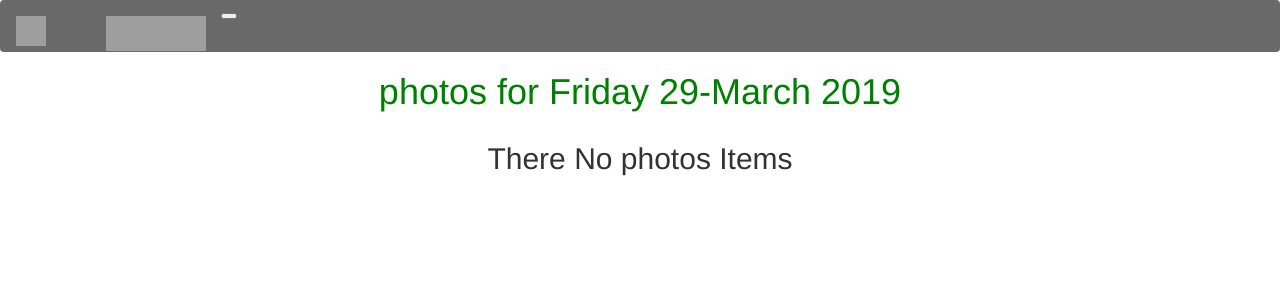
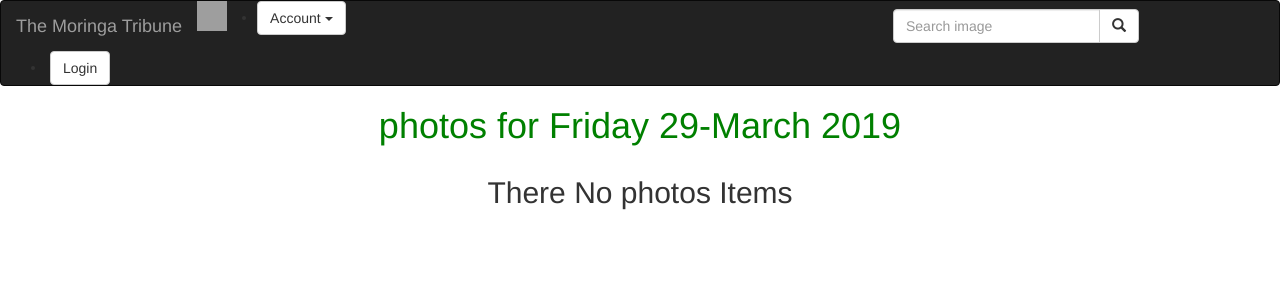
Before and after one commit to tytyne/instaphoto, a Django app: page / in a window 1280 px wide. Shown: the top 300 px of the page. Run offline with Django 3.2, Linux system fonts and the light colour scheme; data that the repository does not hold is empty; some libraries are stand-ins or nearby versions; grey boxes are pictures that could not be loaded.

Commit message:
add logo

```diff
--- a/photos/templates/navbar.html
+++ b/photos/templates/navbar.html
@@ -1,36 +1,81 @@
-<!-- Brand and toggle get grouped for better mobile display -->
-<nav class="navbar navbar-expand-lg navbar-primary fixed-top" style="background-color:dimgray">
-    <a class="navbar-brand" href="{% url 'index' %}">
+<nav class="navbar navbar-inverse">
+    <div class="container-fluid">
+        <div class="navbar-header">
+            <a class="navbar-brand" href="{% url 'photosToday' %}">The Moringa Tribune</a>
             <img style="height:30px; width:30px; margin-right: 30px;" src="https://www.edigitalagency.com.au/wp-content/uploads/new-instagram-logo-png-transparent.png">
-    </a>
-    <a class="navbar-brand" href="{% url 'index' %}">
-        <img src="https://upload.wikimedia.org/wikipedia/commons/thumb/2/2a/Instagram_logo.svg/2000px-Instagram_logo.svg.png" width=100px height=35px alt="INSTAGRAM">
-    </a>
-    <button class="navbar-toggler" type="button" data-toggle="collapse" data-target="#navbarSupportedContent" aria-controls="navbarSupportedContent" aria-expanded="false" aria-label="Toggle navigation">
-        <span class="navbar-toggler-icon"></span>
-    </button>
 
-    <div class="collapse navbar-collapse" id="navbarSupportedContent">
-        <div class="collapse navbar-collapse" id="navbarResponsive">
+        </div>
+
+        <!-- Adding a search form  -->
+        <div class="col-sm-4 col-md-4 navbar-right">
+
+            <form class="navbar-form" role="search" action="{% url 'search_results' %}">
+
+                <div class="input-group">
+                    <input type="text" class="form-control" placeholder="Search image" name="image">
+                    <div class="input-group-btn">
+                        <button class="btn btn-default" type="submit"><i class="glyphicon glyphicon-search"></i></button>
+                    </div>
+                </div>
+
+            </form>
+        </div>
+        <!-- search form end -->
+
+        <div class="col-sm-6 col-md-6">
             {% if user.is_authenticated %}
-            <ul class="navbar-nav ml-auto">
+            <ul>
+                <li class="dropdown">
+
                     <li class="nav-item">
                         <a class="nav-link" href="{% url 'upload_profile'%}" style="color:whitesmoke">Create Profile</a>
                     </li>
-
                     <li class="nav-item">
                         <a class="nav-link" style="cursor:pointer; color:whitesmoke" href="{% url 'profile' %}">Profile</a>
                     </li>
-                <li class="nav-item">
-                    <a class="nav-link" href="/logout" style="color:whitesmoke">Logout</a>
+                    <a href="#" class="dropdown-toggle btn btn-default" data-toggle="dropdown" role="button" aria-expanded="false">Account
+                    <span class="caret"></span>
+                </a>
+                    <ul class="dropdown-menu" role="menu">
+                        <li>
+                            <a href="{%url 'photosToday'%}">Home</a>
+                        </li>
+                        <li>
+                            <a href="/accounts/password/change">Change Password</a>
+                        </li>
+                        <li>
+                            <a href="/logout">Logout</a>
+                        </li>
+                    </ul>
+                </li>
+            </ul>
+            {% else %}
+            <li>
+                <a class='btn btn-default' href="/accounts/login">Login</a>
             </li>
 
-                <li class="nav-item">
-                    <img src="{{image.url}}" alt="" style=" border-radius:50%; height: 40px; width: 40px">
+            {% endif %}
+        </div>
+        <ul>
+            <li class="dropdown">
+                <a href="#" class="dropdown-toggle btn btn-default" data-toggle="dropdown" role="button" aria-expanded="false">Account
+            <span class="caret"></span>
+        </a>
+                <ul class="dropdown-menu" role="menu">
+                    <li>
+                        <a href="{%url 'photosToday'%}">Home</a>
+                    </li>
+                    <li>
+                        <a href="{%url 'photo_image'%}">Create image</a>
+                    </li>
+                    <li>
+                        <a href="/accounts/password/change">Change Password</a>
+                    </li>
+                    <li>
+                        <a href="/logout">Logout</a>
                     </li>
                 </ul>
-            {% endif %}
-        </div>
-
+            </li>
+        </ul>
     </div>
 </nav>
```
Lines whose indentation alone changed are shown as unchanged.
